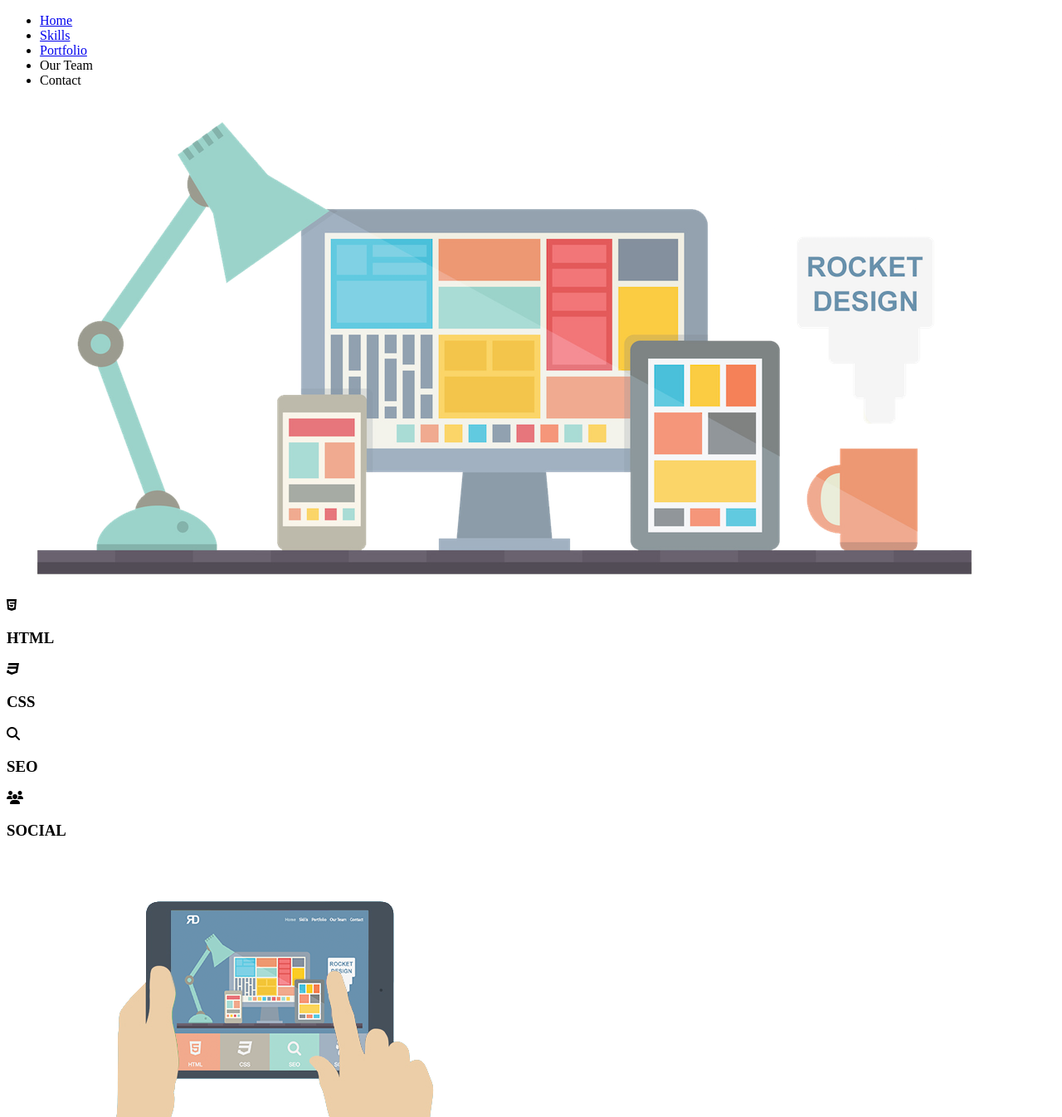
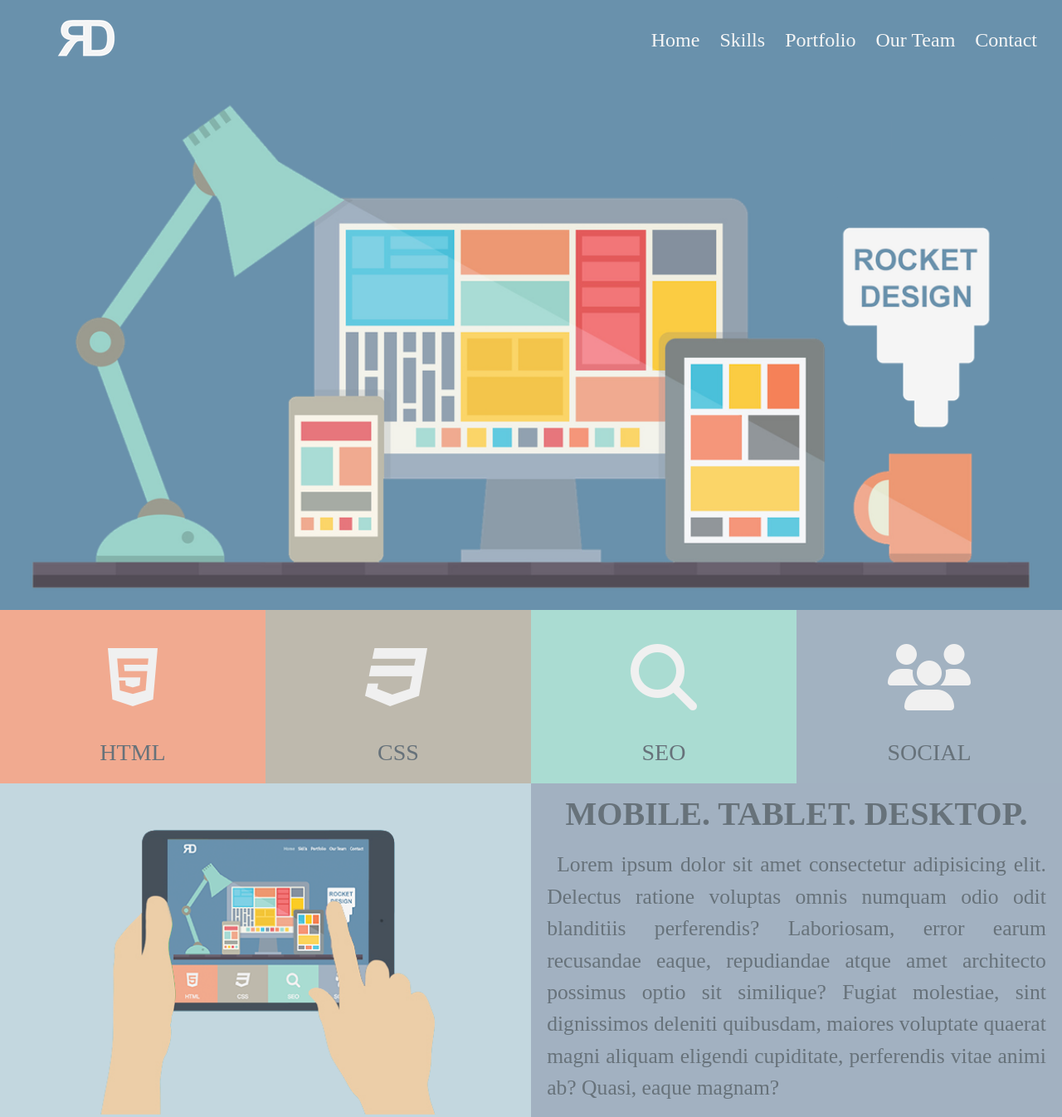
Before and after one commit to Rulo180/Flat-Responsive-Website, a plain HTML site: page index.html in a window 1280 px wide. Shown: the top 1346 px of the page at 83% size. Drawn offline with Linux system fonts and the light colour scheme; files that its build step writes are made by us from their sources.

Commit message:
CSS intial customization

```diff
--- a/css/main.css
+++ b/css/main.css
@@ -0,0 +1,169 @@
+
+* {
+    margin: 0;
+    padding: 0;
+    border: 0;
+}
+
+body {
+    background: #f5f5f5;
+    color: #67727A;
+    margin: 0;
+}
+
+h2 {
+    font-size: 250%;
+    font-weight: 700;
+    text-align: center;
+    padding-top: 2%;
+    text-transform: uppercase;
+}
+
+h3 {
+    font-size: 175%;
+    line-height: 155%;
+    padding: 5% 0;
+    font-weight: 400;
+    text-transform: uppercase;
+}
+
+p {
+    font-size: 160%;
+    line-height: 150%;
+    padding: 3%;
+    text-indent: 2%;
+    text-align: justify;
+}
+
+img {
+    max-width: 100%;
+    height: auto;
+    width: 100%;
+    margin-bottom: -4px;
+}
+
+header {
+    background-color: #6991AC;
+    width: 100%;
+    height: 86px;
+}
+
+#header-inner {
+    max-width: 1200px;
+    margin: 0 auto;
+}
+
+#logo {
+    margin: 20px;
+    float: left;
+    width: 200px;
+    height: 60px;
+    background: url(../img/RD.png) no-repeat center;
+}
+
+.main-nav {
+    float: right;
+    padding: 25px 20px 0px 0px;
+}
+
+#menu-icon {
+    background: url(../img/nav.png) center;
+    width: 40px;
+    height: 40px;
+    display: hidden;
+}
+
+a:hover#menu-icon {
+    border-radius: 4px 4px 0px 0px;
+}
+
+
+ /* --- Main Navigation --- */
+.main-nav ul {
+    list-style: none;
+}
+
+.main-nav ul li {
+    font-size: 150%;
+    display: inline-block;
+    padding: 10px;
+}
+
+.main-nav ul li a {
+    color: #F5F5F5;
+    text-decoration: none;
+}
+
+.main-nav ul li a:hover {
+    color:#C3D7DF;
+}
+
+.active {
+    color:#C3D7DF;
+}
+/* --- End Main Navigation --- */
+
+.banner {
+    width: 100%;
+    background-color: #6991AC;
+}
+
+.banner-inner {
+    max-width: 1100px;
+    margin: 0 auto;
+}
+
+.one-fourth {
+    width: 25%;
+    float: left;
+    text-align: center;
+}
+
+.one-fourth#html {
+    background-color: #F1AA90;
+}
+
+.one-fourth#css {
+    background-color: #BEB9AD;
+}
+
+.one-fourth#seo {
+    background-color: #AADCD2;
+}
+
+.one-fourth#social {
+    background-color: #A2B2C1;
+}
+
+.one-fourth i {
+    font-size: 500%;
+    color: #F0F0F0;
+    padding: 13% 0 4% 0;
+}
+
+.inner-wrapper-left {
+    float: left;
+    width: 100%;
+    background-color: #C3D7DF;
+}
+
+article {
+    float: left;
+    width: 50%;
+    height: auto;
+}
+
+article#tablet {
+    background-color: #C3D7Df;
+}
+
+aside {
+    float: right;
+    margin: 0 auto;
+    width: 50%;
+    height: auto;
+}
+
+aside#tablet {
+    background-color: #A2B1C1;
+}
--- a/index.html
+++ b/index.html
@@ -3,23 +3,23 @@
 	<meta charset="utf-8" />
 	<meta name="viewport" content="width=device-width, initial-scale=1">
 	<title>Rocket Design - Mobile Web Design Services</title>
-	<link rel="stylesheet" type="text/css" href="main.css" />
 	<link href="node_modules/font-awesome/css/font-awesome.min.css" rel="stylesheet"/>
+	<link rel="stylesheet" type="text/css" href="css/main.css" />
 	<link rel="shortcut icon" type="image/png" href="img/favicon.png"/>
 </head>
 <body>
 
 	<header>
-		<div id="headderinner">
+		<div id="headder-inner">
 			<a href="#" id="logo"></a>
-			<nav>
+			<nav class="main-nav">
 				<a href="#" id="menu-icon"></a>
 				<ul>
-					<li><a href="index.html" class="current">Home</a></li>
+					<li><a href="index.html" class="active">Home</a></li>
 					<li><a href="#">Skills</a></li>
 					<li><a href="#">Portfolio</a></li>
-					<li><a href="#"></a>Our Team</li>
-					<li><a href="#"></a>Contact</li>
+					<li><a href="#">Our Team</a></li>
+					<li><a href="#">Contact</a></li>
 				</ul>
 			</nav>
 		</div>
@@ -52,10 +52,10 @@
 	 <!-- - End Four Column Seccion -  -->
 
 	 <section class="inner-wrapper-left">
-			<article class="tablet">
+			<article id="tablet">
 				<img src="img/hand_ipad.png" alt="ipad">
 			</article>
-			<aside class="tablet">
+			<aside id="tablet">
 				<h2>mobile. tablet. desktop.</h2>	<!--  agregar class uppercase  -->
 				<p>Lorem ipsum dolor sit amet consectetur adipisicing elit. Delectus ratione voluptas omnis numquam odio odit blanditiis perferendis? Laboriosam, error earum recusandae eaque, repudiandae atque amet architecto possimus optio sit similique? Fugiat molestiae, sint dignissimos deleniti quibusdam, maiores voluptate quaerat magni aliquam eligendi cupiditate, perferendis vitae animi ab? Quasi, eaque magnam?</p>
 			</aside>
```
